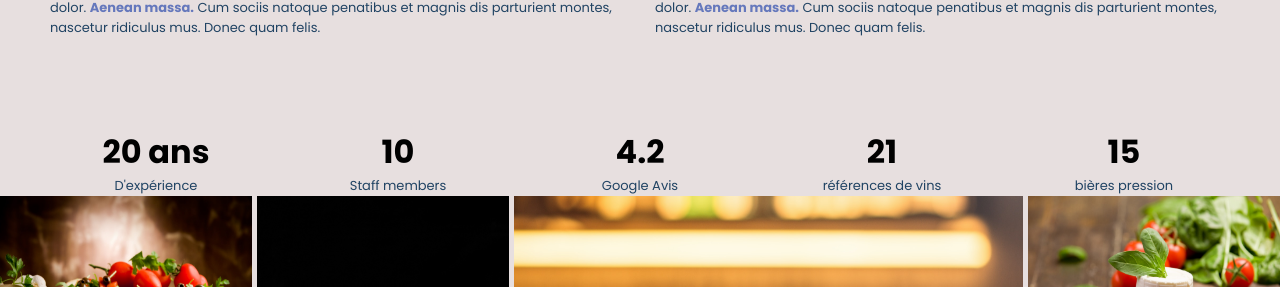
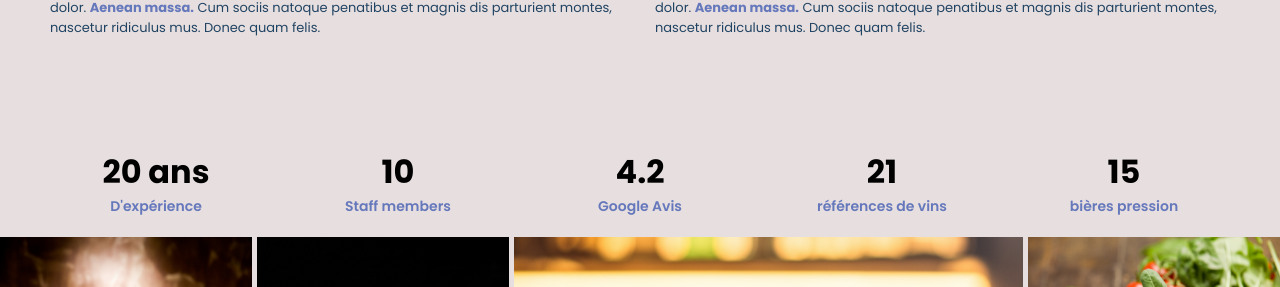
Before and after one commit to Chrisanto76/st_cyr_website, a React (Vite) app: page /about in a window 1280 px wide. Shown: the part 793-1080 px from the top of the page. Built offline with nearby package versions, Linux system fonts and the light colour scheme.

Commit message:
fixes style

```diff
--- a/src/index.css
+++ b/src/index.css
@@ -128,6 +128,7 @@ blockquote {
 	display: grid;
 	grid-template-columns: repeat(auto-fit, minmax(200px, 1fr));
 	grid-gap: 30px;
+	padding-bottom: 20px;
 }
 
 .py-md {
--- a/src/pages/About/OurData/OurData.css
+++ b/src/pages/About/OurData/OurData.css
@@ -1,4 +1,10 @@
 .our-data {
     text-align: center;
-    padding-bottom: 50px;
+
 }
+
+.our-data p {
+    color: var(--color-primary);
+    font-size: 14px;
+    font-weight: 600;
+}
```
